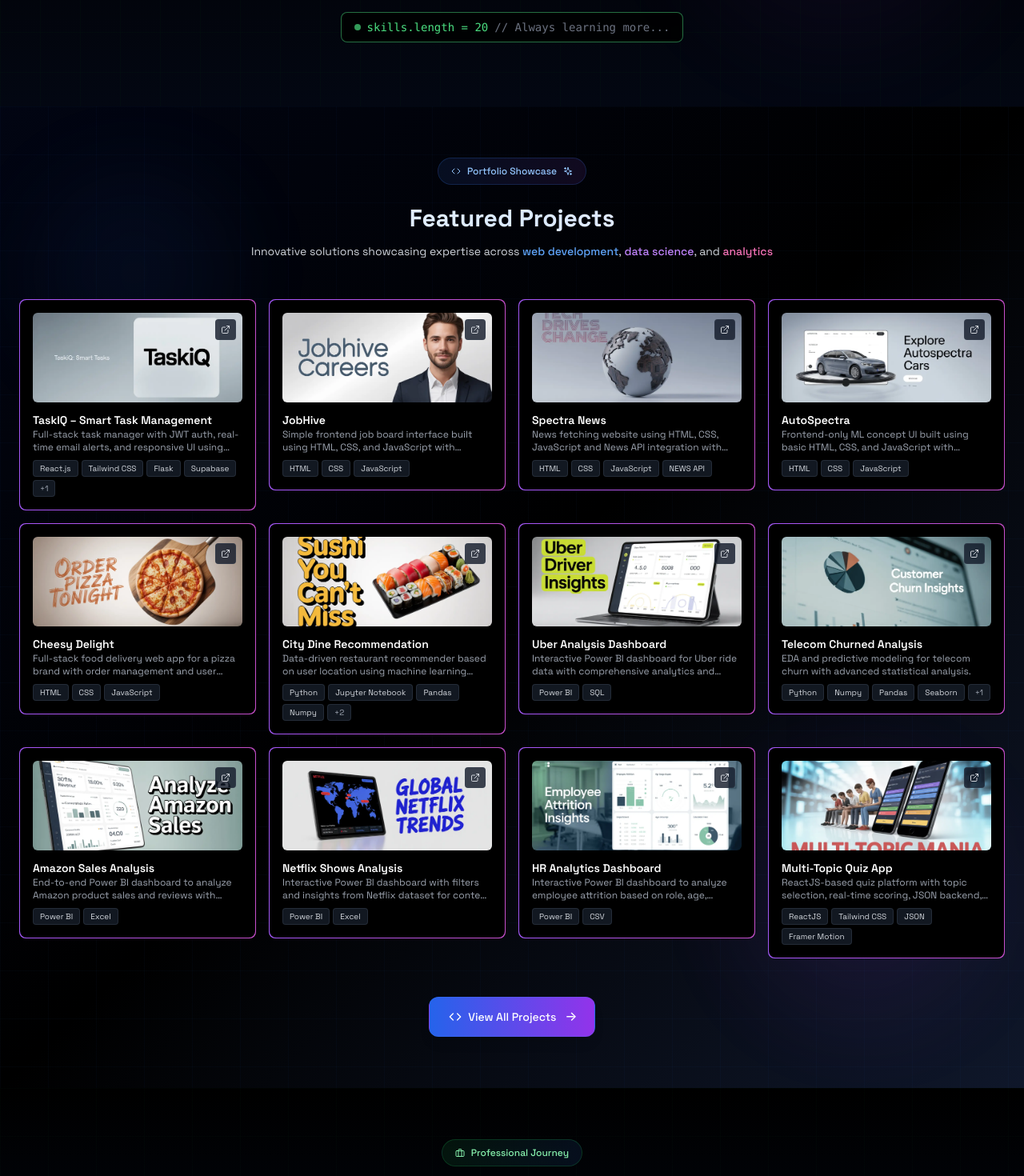
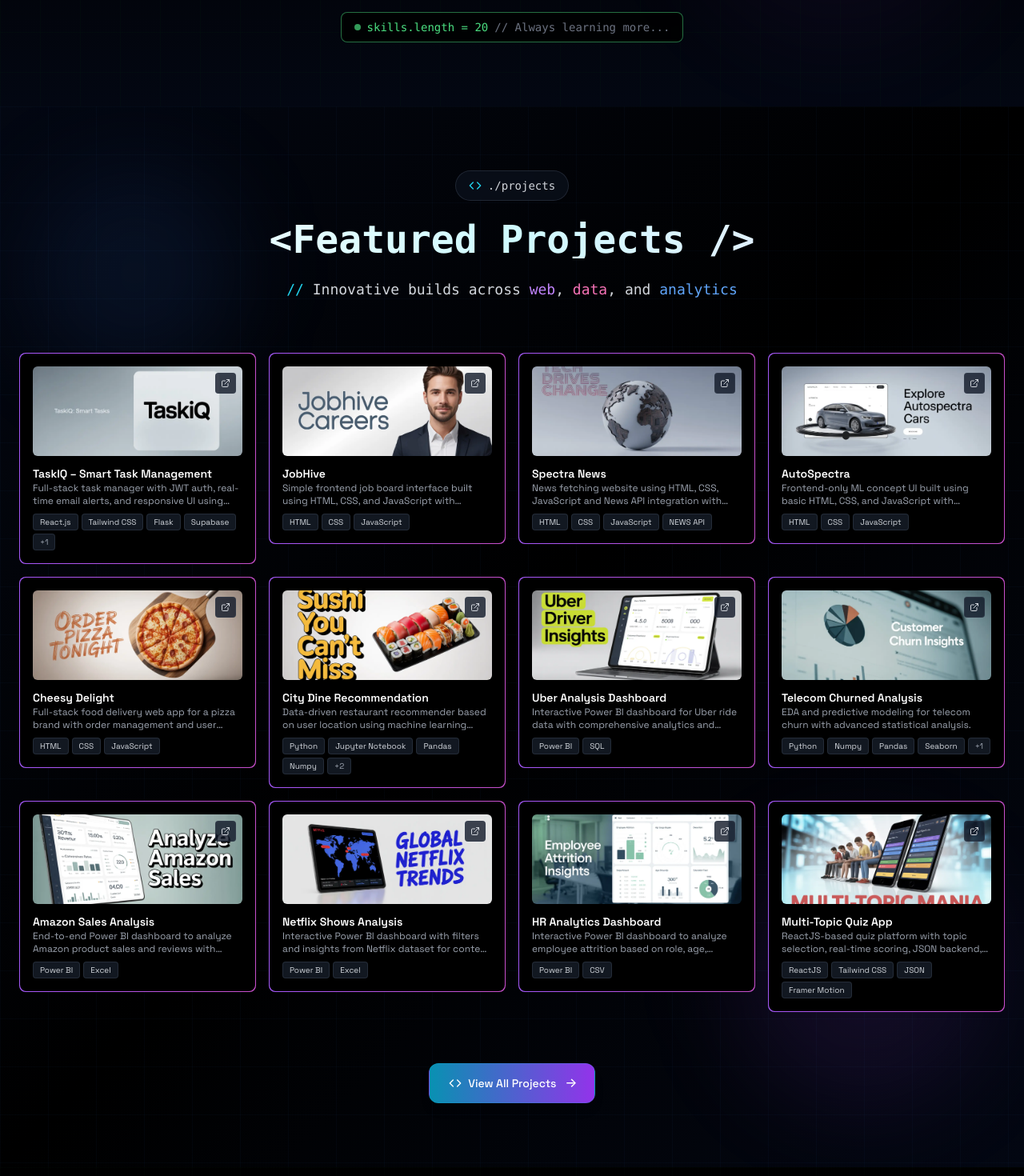
Before and after one commit to 404StudioDev/prject, a React (Vite) app: page / in a window 1280 px wide. Shown: the part 1460-2930 px from the top of the page at 80% size. Built offline with nearby package versions, Linux system fonts and the light colour scheme.

Commit message:
Updated Projects.tsx

```diff
--- a/src/components/Projects.tsx
+++ b/src/components/Projects.tsx
@@ -1,4 +1,4 @@
-import { Code, Sparkles } from 'lucide-react';
+import { Code } from 'lucide-react';
 import { motion } from 'framer-motion';
 import ProjectCard from './ProjectCard';
 import AnimatedSection from './AnimatedSection';
@@ -96,36 +96,33 @@
 
 export default function Projects({ isDark }: ProjectsProps) {
   return (
-    <section id="projects" className="py-16 relative overflow-hidden bg-black bg-gradient-to-br from-slate-950/80 via-black to-slate-900">
-      {/* Space background decorations */}
+    <section id="projects" className="py-20 relative overflow-hidden bg-gradient-to-br from-gray-950 via-black to-gray-950">
+      {/* Background Blurs and Grid */}
       <div className="absolute inset-0">
-        <div className="absolute top-20 left-10 w-64 h-64 bg-blue-500/10 rounded-full blur-3xl animate-pulse" />
-        <div className="absolute bottom-20 right-10 w-80 h-80 bg-purple-500/10 rounded-full blur-3xl animate-pulse" style={{ animationDelay: '1s' }} />
+        <div className="absolute top-20 left-10 w-64 h-64 bg-blue-500/10 rounded-full blur-3xl" />
+        <div className="absolute bottom-20 right-10 w-80 h-80 bg-purple-500/10 rounded-full blur-3xl" />
         <div className="absolute inset-0 bg-[linear-gradient(rgba(59,130,246,0.03)_1px,transparent_1px),linear-gradient(90deg,rgba(59,130,246,0.03)_1px,transparent_1px)] bg-[size:60px_60px]" />
       </div>
 
       <div className="max-w-7xl mx-auto px-6 relative z-10">
-        {/* Header */}
-        <AnimatedSection className="text-center mb-12">
-          <div className="inline-flex items-center gap-2 px-4 py-2 rounded-full text-xs font-medium mb-6 bg-gradient-to-r from-blue-500/10 to-purple-500/10 border border-blue-500/20 text-blue-300 backdrop-blur-sm">
-            <Code className="w-3 h-3" />
-            Portfolio Showcase
-            <Sparkles className="w-3 h-3" />
+        {/* Terminal Header + Gradient Title */}
+        <AnimatedSection className="text-center mb-16">
+          <div className="inline-flex items-center gap-2 px-4 py-2 rounded-full text-sm font-medium mb-6 bg-gray-900/50 border border-gray-700/50 text-gray-300 backdrop-blur-sm">
+            <Code className="w-4 h-4 text-cyan-400" />
+            <span className="font-mono">./projects</span>
           </div>
 
-          <h2 className="text-2xl md:text-3xl font-bold mb-3 bg-gradient-to-r from-white via-blue-100 to-purple-100 bg-clip-text text-transparent">
-            Featured Projects
+          <h2 className="text-4xl md:text-5xl font-bold mb-6 bg-gradient-to-r from-white via-cyan-100 to-purple-100 bg-clip-text text-transparent font-mono">
+            &lt;Featured Projects /&gt;
           </h2>
 
-          <p className="text-sm max-w-3xl mx-auto leading-relaxed text-gray-300">
-            Innovative solutions showcasing expertise across
-            <span className="text-blue-400 font-medium"> web development</span>,
-            <span className="text-purple-400 font-medium"> data science</span>, and
-            <span className="text-pink-400 font-medium"> analytics</span>
+          <p className="text-lg max-w-3xl mx-auto leading-relaxed text-gray-300 font-mono">
+            <span className="text-cyan-400">// </span>
+            Innovative builds across <span className="text-purple-400">web</span>, <span className="text-pink-400">data</span>, and <span className="text-blue-400">analytics</span>
           </p>
         </AnimatedSection>
 
-        {/* Projects Grid */}
+        {/* Project Grid */}
         <div className="grid grid-cols-1 sm:grid-cols-2 lg:grid-cols-3 xl:grid-cols-4 gap-4">
           {projects.map((project, index) => (
             <ProjectCard
@@ -137,13 +134,13 @@
           ))}
         </div>
 
-        {/* Bottom CTA */}
-        <AnimatedSection className="text-center mt-12" delay={0.3}>
+        {/* CTA Button */}
+        <AnimatedSection className="text-center mt-16" delay={0.5}>
           <motion.a
             href="https://github.com/Scriptzstarling"
             target="_blank"
             rel="noopener noreferrer"
-            className="inline-flex items-center gap-2 px-6 py-3 rounded-xl font-medium text-white bg-gradient-to-r from-blue-600 to-purple-600 hover:from-blue-700 hover:to-purple-700 transition-all duration-300 shadow-lg hover:shadow-blue-500/25 backdrop-blur-sm border border-blue-500/20"
+            className="inline-flex items-center gap-2 px-6 py-3 rounded-xl font-medium text-white bg-gradient-to-r from-cyan-600 to-purple-600 hover:from-cyan-700 hover:to-purple-700 transition-all duration-300 shadow-lg hover:shadow-cyan-500/25 backdrop-blur-sm border border-cyan-500/20"
             whileHover={{ scale: 1.05, y: -2 }}
             whileTap={{ scale: 0.95 }}
           >
```
